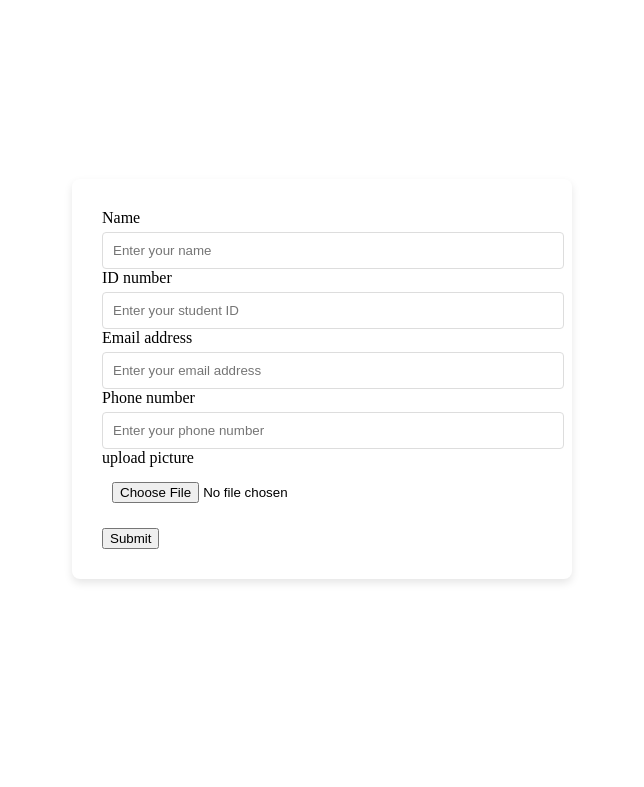
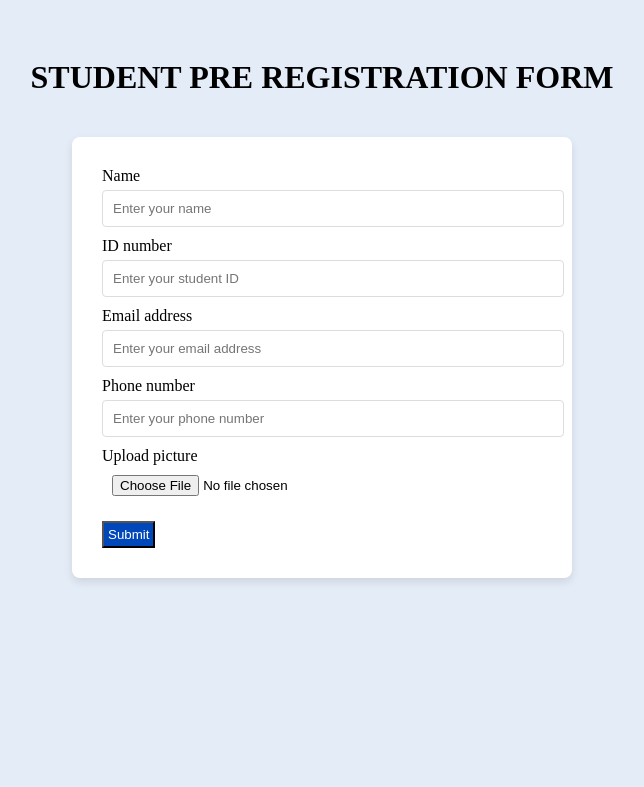
Before and after one commit to vocalfreak/WINpass-7-05, a Flask app: page /Pre_Registration_page in a window 1280 px wide. Shown: the part 333-1120 px from the top of the page, without its empty margins (318-962 px from the left). After the commit the page ends 915 px from the top, so only its background shows below. Run offline with Flask 3, Linux system fonts and the light colour scheme.

Commit message:
feat: added a title and some colors

```diff
--- a/static/register.css
+++ b/static/register.css
@@ -1,9 +1,23 @@
+*{
+  background-color: #e4ecf8;
+}
+
+h1 {
+    display: flex;
+    justify-content: center;
+    margin-top: 10vh;
+}
+
 .Register{
     display: flex;
     justify-content: center;
     align-items: center;
-    min-height: 100vh;
+    min-height: 60vh;
  }
+
+.Register label {
+  background-color: #ffffff;
+}
 
  .Register form{
    background-color: #ffffff;
@@ -15,6 +29,10 @@
    box-sizing: border-box;
  }
 
+ .Register form input {
+  background-color: #ffffff;
+ }
+
  .Register form input[type="text"],
  input[type="email"],
  form input[type="file"] {
@@ -23,6 +41,7 @@
    border: 1px solid #ddd;
    border-radius: 4px;
    margin-top: 5px;
+   margin-bottom: 10px;
    /* margin-bottom: 15px; */
  }
 
@@ -30,6 +49,12 @@
    width: 100%;
    padding: 10px;
    border: none;
-   margin-top: 5px;
+   margin-top: 0px;
    margin-bottom: 15px;
  }
+
+ .Register form input[type='submit'] {
+  padding: 4px;
+  color: rgb(255, 255, 255);
+  background-color: #0047ba;
+ }
--- a/templates/pre_registration_page.html
+++ b/templates/pre_registration_page.html
@@ -14,6 +14,7 @@
           </div>
         </div>
     </header>
+    <h1>STUDENT PRE REGISTRATION FORM</h1>
     <section class="Register">
         <form name="pre-registration-form" action="/Pre_Registration_page" method="post" enctype="multipart/form-data">
             <label>Name</label>
@@ -24,7 +25,7 @@
             <input name="email-address" type="email" placeholder="Enter your email address" required>
             <label>Phone number</label>
             <input name="phone-number" type="text" placeholder="Enter your phone number" required>
-            <label>upload picture</label>
+            <label>Upload picture</label>
             <input type="file" name="filename" required>
             <input type="submit">
         </form>
```
